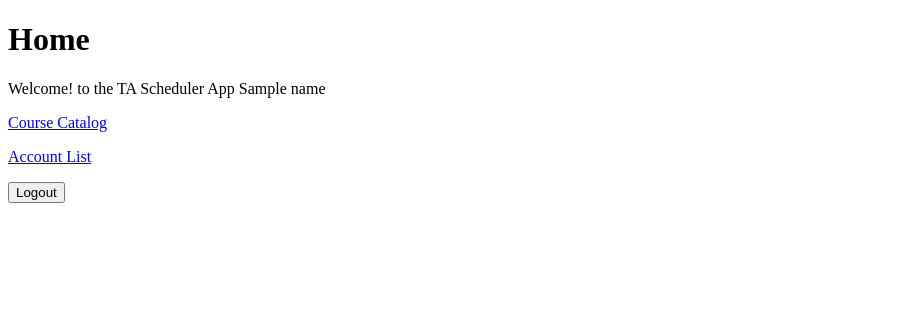
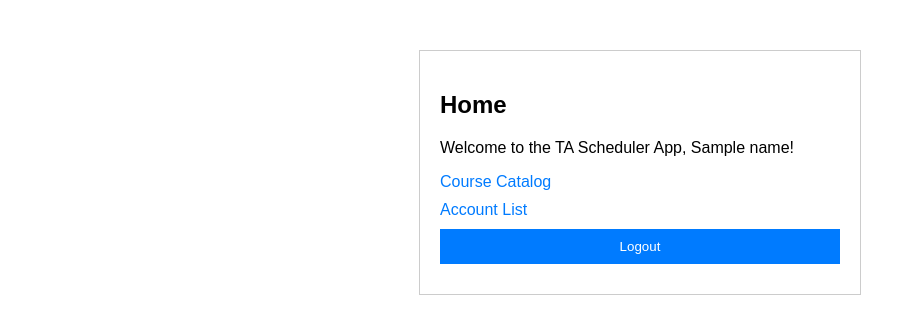
Before and after one commit to ademar-gamero/TA-Web-Application, a Django app: template templates/home.html in a window 1280 px wide. Shown: the top 334 px of the page, without its empty margins (0-916 px from the left). Run offline with Django 3.2, Linux system fonts and the light colour scheme; the template is opened without the code that fills it: most values are stand-ins (such as "Sample title", 1, 10 or a date in 2020).

Commit message:
added css to home.html

```diff
--- a/templates/home.html
+++ b/templates/home.html
@@ -3,23 +3,52 @@
 <head>
     <meta charset="UTF-8">
     <title>Home</title>
+    <style>
+        body { font-family: Arial, sans-serif; }
+        .container { max-width: 400px; margin: 50px auto; padding: 20px; border: 1px solid #ccc; }
+        label { display: block; margin-bottom: 5px; }
+        input[type="text"], input[type="password"], input[type="submit"] {
+            width: 100%;
+            padding: 8px;
+            margin-bottom: 10px;
+        }
+        a {
+            display: block;
+            margin-bottom: 10px;
+            color: #007BFF;
+            text-decoration: none;
+        }
+        a:hover {
+            color: #0056b3;
+        }
+        button, input[type="submit"] {
+            padding: 10px 20px;
+            color: #fff;
+            background-color: #007BFF;
+            border: none;
+            cursor: pointer;
+        }
+        button:hover, input[type="submit"]:hover {
+            background-color: #0056b3;
+        }
+        .error { color: red; margin-bottom: 10px; }
+    </style>
 </head>
 <body>
-<h1>Home</h1>
-
+    <div class="container">
+        <h2>Home</h2>
         <div>
-      <p> Welcome! to the TA Scheduler App {{ name }} </p>
-      <p><a href = "{% url 'courseList' %}">Course Catalog</a></p>
+            <p> Welcome to the TA Scheduler App, {{ name }}! </p>
+            <a href = "{% url 'courseList' %}">Course Catalog</a>
             {% if role == "Admin" %}
-        <p><a href = "{% url 'createCourse' %}">Create Course</a></p>
+                <a href = "{% url 'createCourse' %}">Create Course</a>
             {% endif %}
             {% if role == "Admin" %}
-        <p><a href = "{% url 'createSection' %}">Create Section</a></p>
+                <a href = "{% url 'createSection' %}">Create Section</a>
             {% endif %}
-
-        <p><a href = "{% url 'accountList' %}">Account List</a></p>
+            <a href = "{% url 'accountList' %}">Account List</a>
             {% if role == "Admin" %}
-        <p><a href = "{% url 'accountCreation' %}">Create Account</a></p>
+                <a href = "{% url 'accountCreation' %}">Create Account</a>
             {% endif %}
             <form method="post" action="{% url 'Home' %}">
                 {% csrf_token %}
@@ -27,6 +56,6 @@
                 <input type="submit" value="Logout">
             </form>
         </div>
-
+    </div>
 </body>
 </html>
```
Lines whose indentation alone changed are shown as unchanged.
